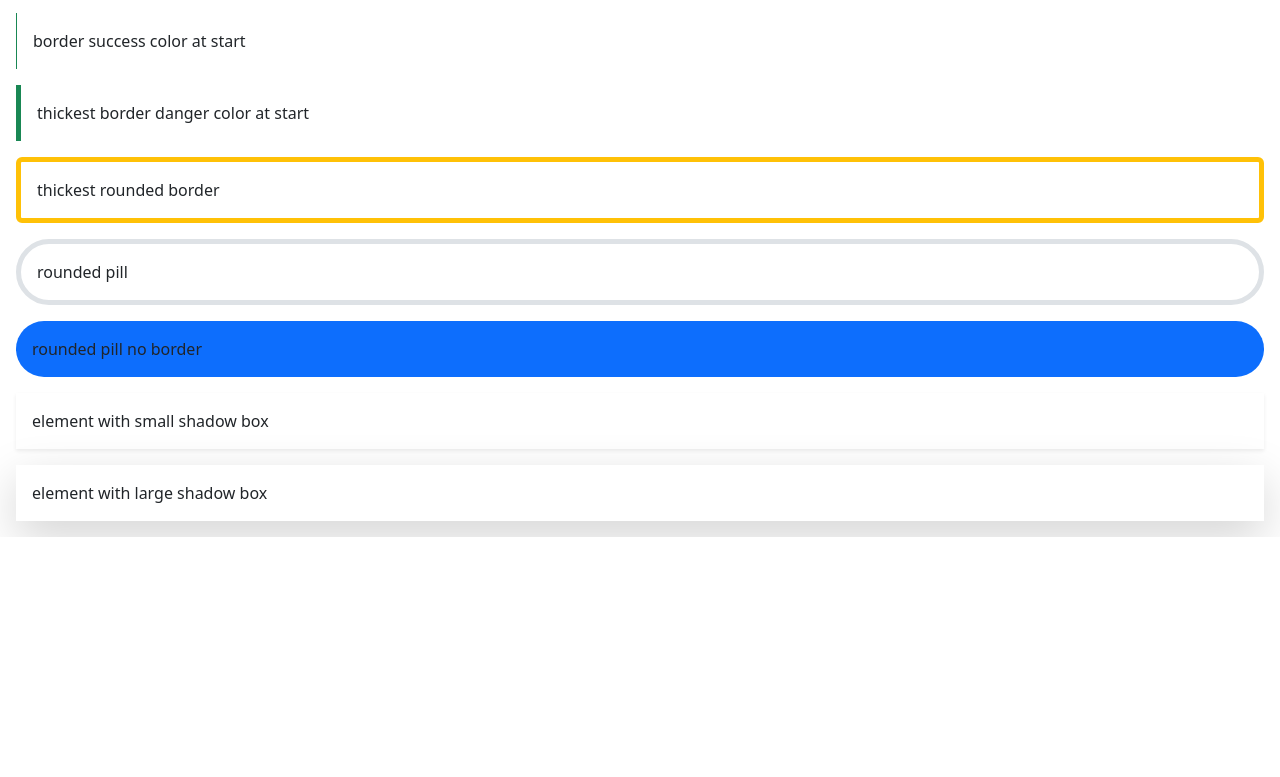
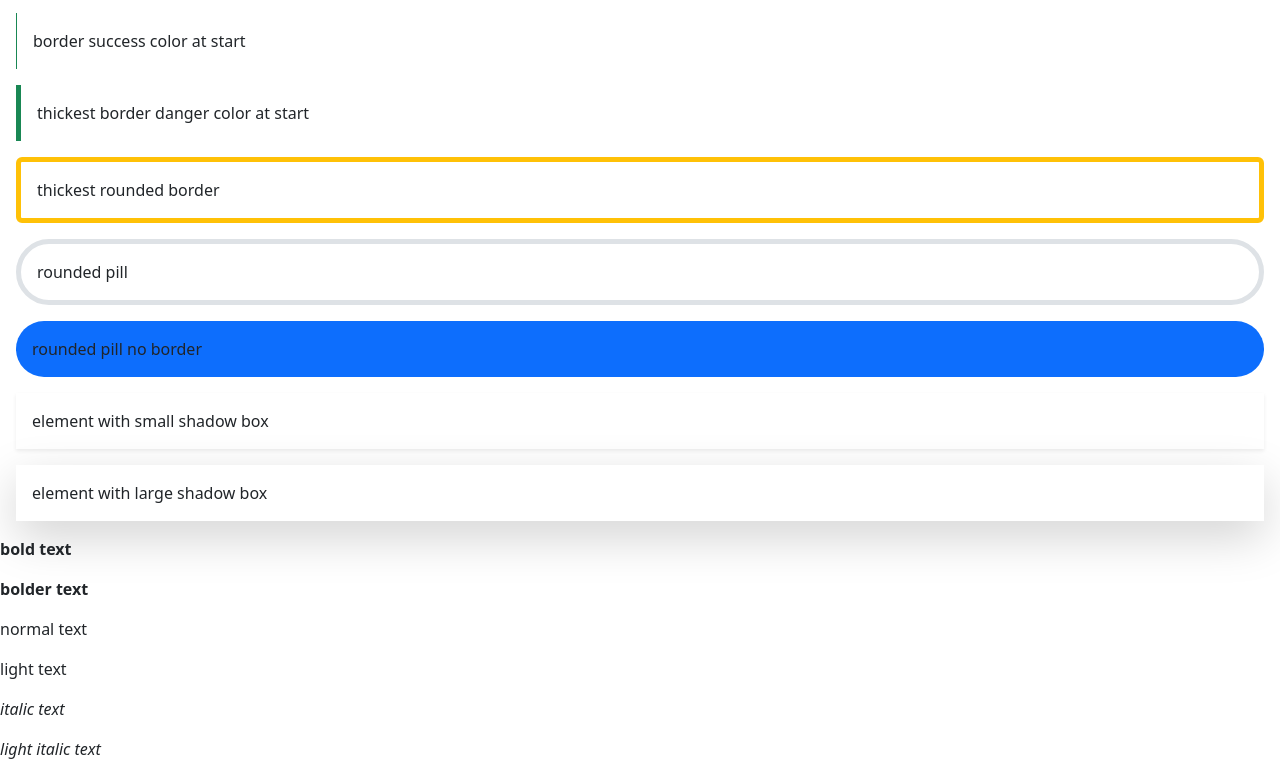
Before and after one commit to andpramor/bootstrap_5_net_ninja, a plain HTML site: page utility.html in a window 1280 px wide. Shown: the part 666-1443 px from the top of the page. Before the commit the page ends 1203 px from the top, so only its background shows below. Drawn offline with nearby package versions, Linux system fonts and the light colour scheme.

Commit message:
Finish utility

```diff
--- a/utility.html
+++ b/utility.html
@@ -33,7 +33,14 @@
     <!-- box shadow -->
     <div class="m-3 p-3 shadow-sm">element with small shadow box</div>
     <div class="m-3 p-3 shadow-lg">element with large shadow box</div>
+
     <!-- font weight -->
+    <p class="fw-bold">bold text</p>
+    <p class="fw-bolder">bolder text</p>
+    <p>normal text</p>
+    <p class="fw-light">light text</p>
+    <p class="fst-italic">italic text</p>
+    <p class="fst-italic fw-light">light italic text</p>
 
     <script src="https://cdn.jsdelivr.net/npm/bootstrap@5.3.2/dist/js/bootstrap.bundle.min.js"
         integrity="sha384-C6RzsynM9kWDrMNeT87bh95OGNyZPhcTNXj1NW7RuBCsyN/o0jlpcV8Qyq46cDfL"
```
